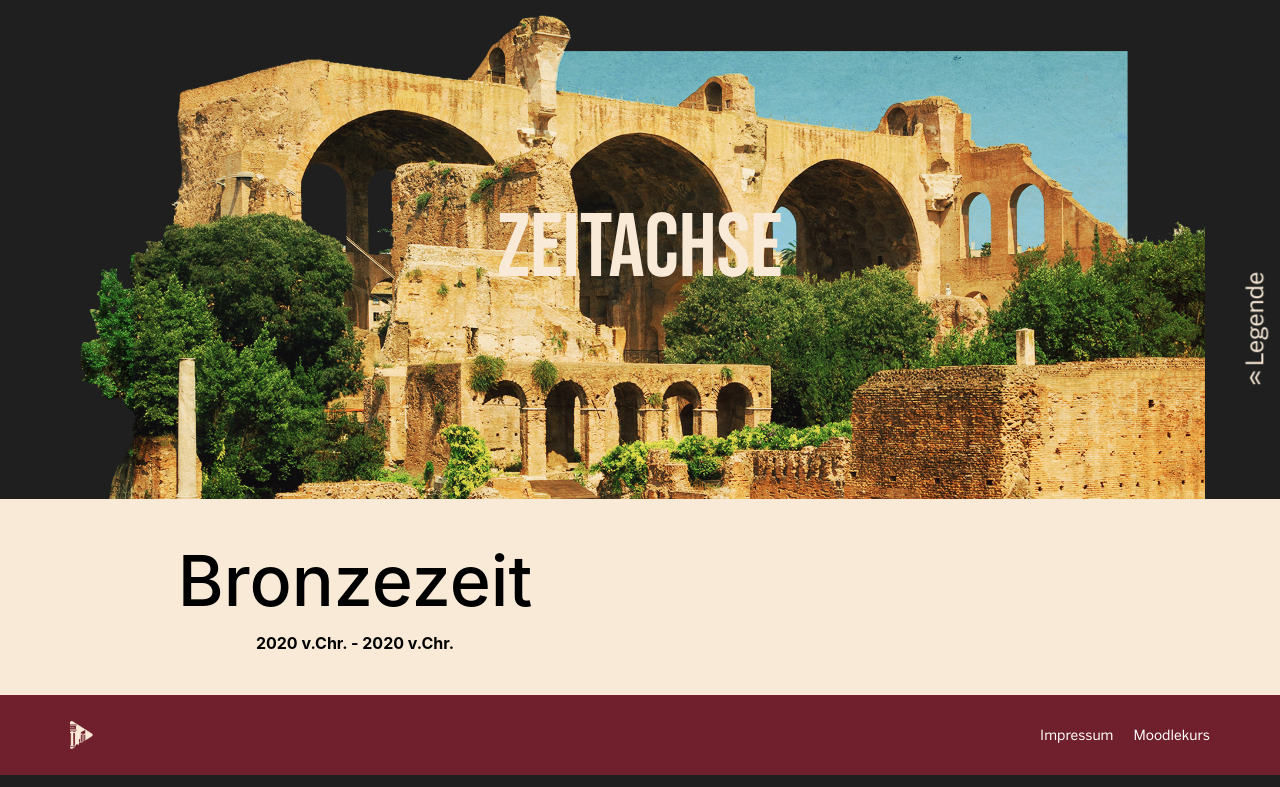
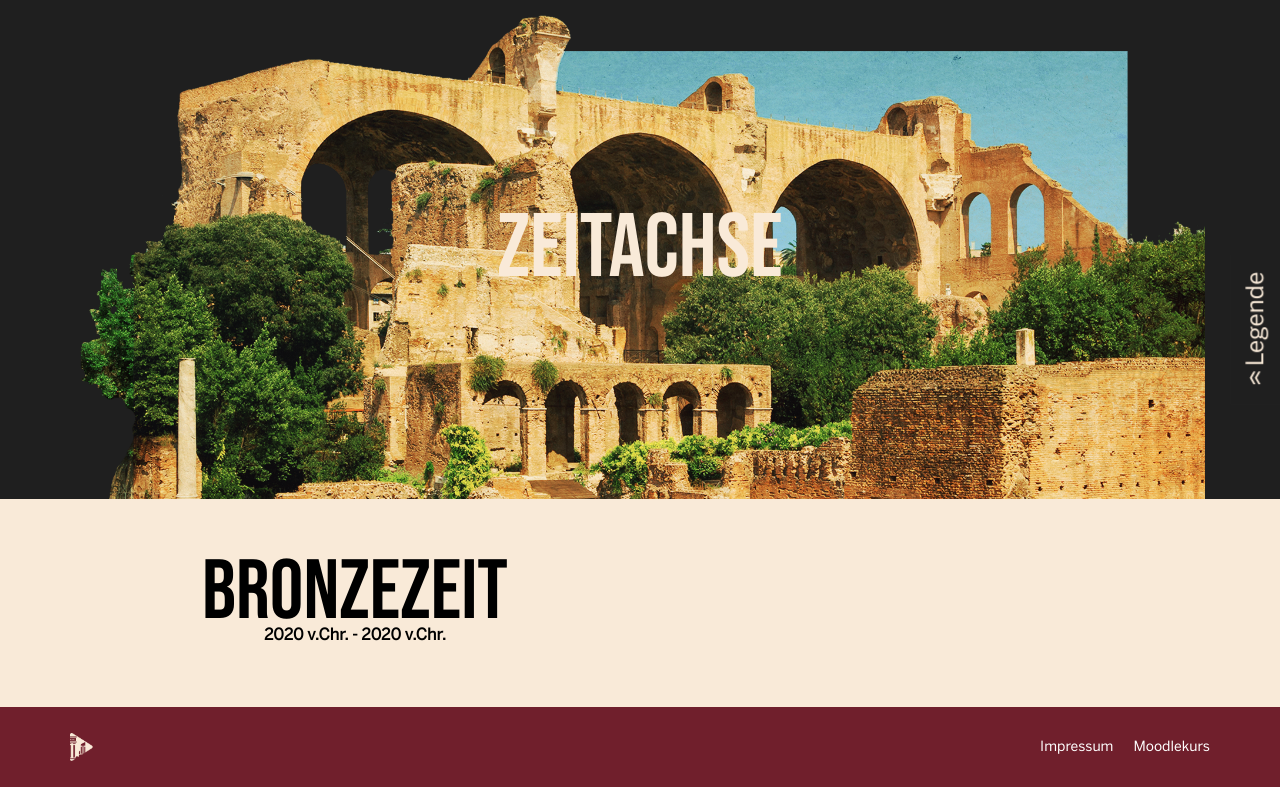
Before and after one commit to ReisReisReis1/bp55, a Django app: page /timeline/ in a window 1280 px wide. Shown: the part 71-858 px from the top of the page. Run offline with Django 3.2, Linux system fonts and the light colour scheme; tables that the repository leaves empty hold one stand-in row (values such as "Sample post"); some libraries are stand-ins or nearby versions.

Commit message:
Fixed bug in details page, changed font in timeline and made images in timeline fixed size

```diff
--- a/details_page/static/detailed.css
+++ b/details_page/static/detailed.css
@@ -53,6 +53,11 @@
     height:360px;
     background-size:cover;
     background-position: center center;
+}
+
+.carousel-image {
+    background-color: #e8d4bd;;
+    height: 360px;
 }
 
 /* Styling for the popup elements */
--- a/static/css/default_font_styling.css
+++ b/static/css/default_font_styling.css
@@ -40,7 +40,7 @@ a:hover {
     text-decoration: none !important;
 }
 
-h1 {
+h1, h2 {
     font-family: 'Bebas Neue', sans-serif !important;
 }
 
--- a/timeline/static/timeline.css
+++ b/timeline/static/timeline.css
@@ -71,18 +71,19 @@
 .timeline-container {
     height: 100%;
     padding-top: 40px;
-    padding-bottom: 40px;
+    padding-bottom: 60px;
 }
 
 /* Font for the Era title */
 .era-title {
-    font-size: 70px;
+    font-size: 84px;
     text-align: center;
 }
 
 /* Font for the era year */
 .era-year {
     text-align: center;
+    margin-top: -25px;
 }
 
 /* Building date text properties */
@@ -144,9 +145,10 @@
     margin-bottom: -2%;
 }
 
-/* Add spacing to the thumbnails */
-.thumbnail {
-    padding-right: 20px;
+.img {
+    background-color: #e8d4bd;
+    width: 100%;
+    height: 180px;
 }
 
 /* Style of the main timeline line for historic dates, below the diamond */
--- a/timeline/templates/timeline.html
+++ b/timeline/templates/timeline.html
@@ -87,9 +87,9 @@
                 <!-- Instead of 5, use 2 cols, to be able to make title bigger -->
                 <div class="col-md-6 era-title-col">
                     <div style="color:#{{ era_struct.color_code }};">
-                        <h2 class="era-title">{{ era_name }}</h2>
+                        <h1 class="era-title">{{ era_name }}</h1>
                     </div>
-                    <div class="era-year" style="color:#{{ era_struct.color_code }};">
+                    <div class="era-year font-benton-sans" style="color:#{{ era_struct.color_code }};">
                         <b>{{ era_struct.get_year_as_str }}</b>
                     </div>
                 </div>
@@ -111,7 +111,7 @@
                         <div class="line" style="background-color: #{{ era_struct.color_code }}">
                         </div>
                     </div>
-                    <div class="row-no-margin building-year" style="color: #{{ era_struct.color_code }}">
+                    <div class="row-no-margin building-year font-benton-sans" style="color: #{{ era_struct.color_code }}">
                         <b>{{ building_year }}</b>
                     </div>
                     <div class="row-no-margin centered one-third-height">
@@ -120,8 +120,8 @@
                     </div>
                 </div>
                 <div class="col-md-2 no-padding align-self-center">
-                    <div class="fixed-height break-words">
-                        {{ building.name }}
+                    <div class="fixed-height break-words font-benton-sans">
+                        <b>{{ building.name }}</b>
                     </div>
                     <div class="pic-line" style="background-color:#{{ era_struct.color_code }};">
                     </div>
@@ -137,12 +137,12 @@
                 </div>
                 {% else %}
                 {% endif %}
-                <div class="col-md-3 no-padding overlapping">
+                <div class="col-md-3 no-padding overlapping" style="padding-right: 20px;">
                     <!-- test if image is present, or default should be used -->
                     {% if not building_thumbnail == None %}
-                    <a class="img" href="{% url 'details_page:detailed' building_id=building.id %}"><img class="thumbnail" src="/media/{{ building_thumbnail.picture }}" style="width: 100%;"></a>
+                    <a class="img d-flex align-items-center justify-content-center" href="{% url 'details_page:detailed' building_id=building.id %}"><img class="thumbnail mh-100 mw-100" src="/media/{{ building_thumbnail.picture }}"></a>
                     {% else %}
-                    <a class="img" href="{% url 'details_page:detailed' building_id=building.id %}"><img class="thumbnail" src="{% static 'default_image.png' %}" style="width: 100%;"></a>
+                    <a class="img d-flex align-items-center justify-content-center" href="{% url 'details_page:detailed' building_id=building.id %}"><img class="thumbnail mh-100 mw-100" src="{% static 'default_image.png' %}"></a>
                     {% endif %}
                 </div>
                 <!-- ... else after the pic div -->
@@ -161,11 +161,11 @@
                 {% with historicdate=building_or_hd_data|index:1 %}
                 {% with hd_year=building_or_hd_data|index:2 %}
                 <div class="col-md-2">
-                    <div class="row fixed-height">
+                    <div class="row fixed-height font-benton-sans">
                         <b>{{ hd_year }}</b>
                     </div>
                     <div class="row hd-middle horizontal-line" style="background-color: #{{ era_struct.color_code }}"></div>
-                    <div class="row break-words hd-text fixed-height">
+                    <div class="row break-words hd-text fixed-height font-calluna">
                         {{ historicdate.title }}
                     </div>
                 </div>
```
Also changed, not shown: details_page/templates/detailed.html (+6 -2 lines).
